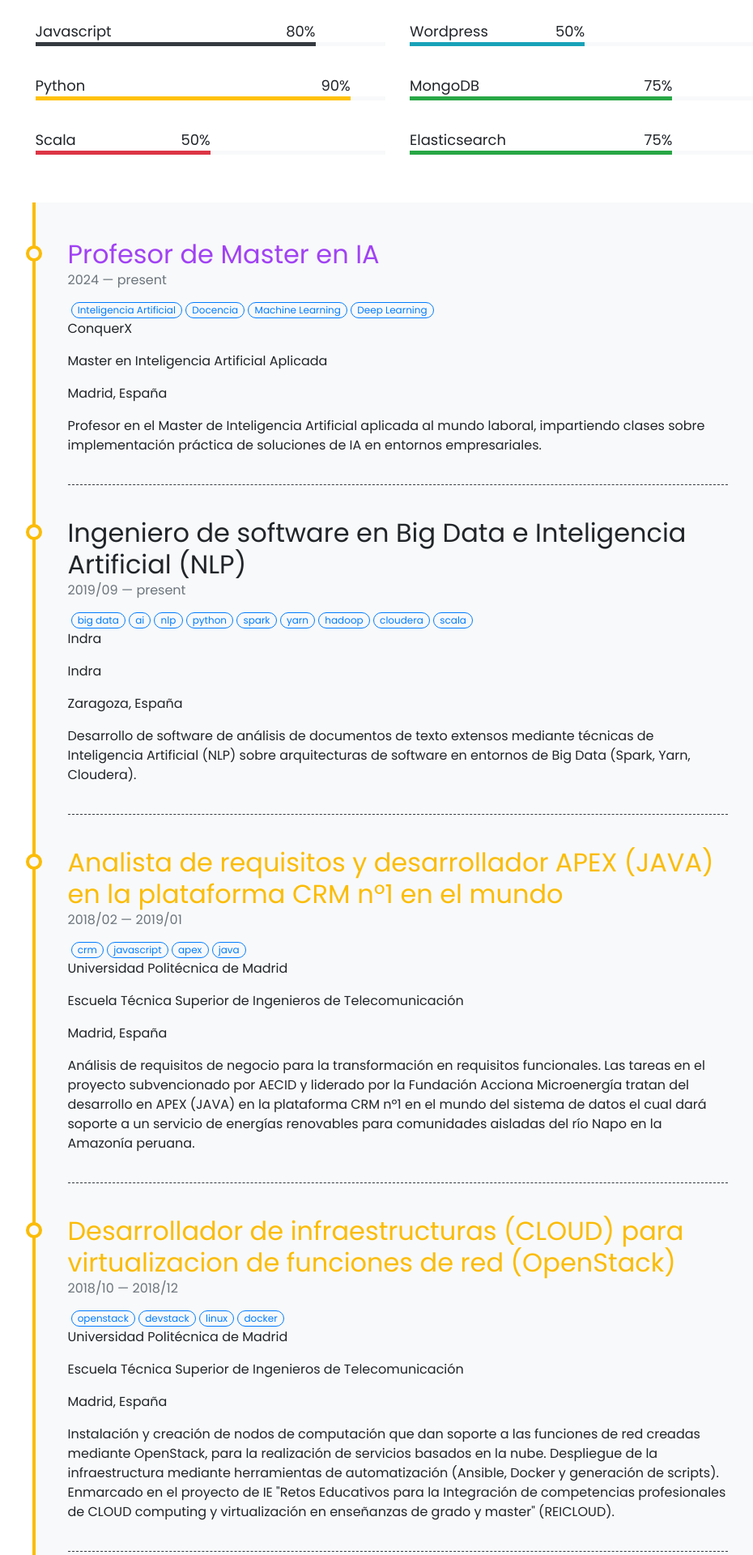
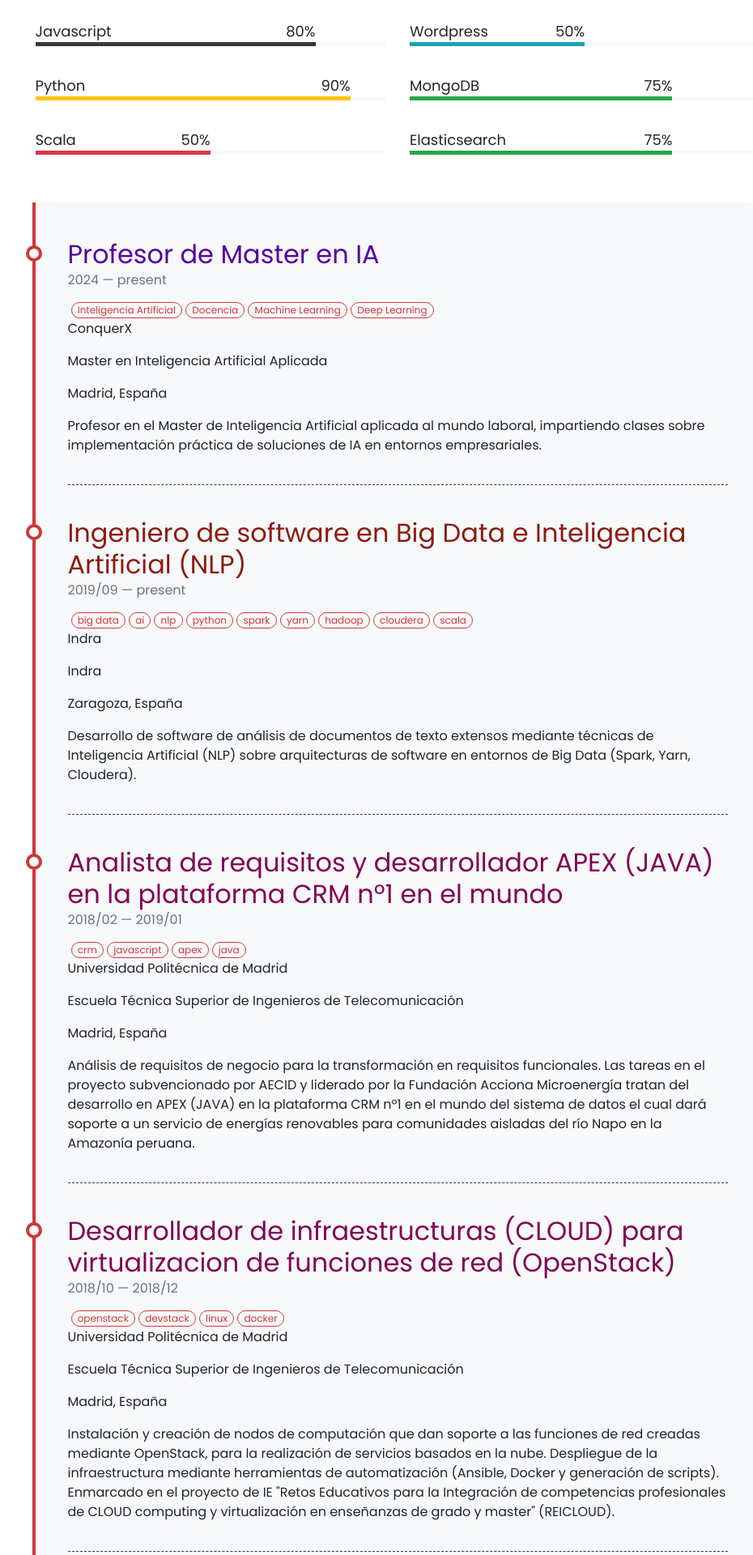
Before and after one commit to vquilon/vquilon.github.io, a Jekyll site: the page built from pages/about.md, in a window 1280 px wide. Shown: the part 443-2363 px from the top of the page at 81% size, without its empty margins (149-1079 px from the left). Built offline with Jekyll 4.4.1, drawn with Linux system fonts in a browser that asks for light colours; nearby versions of some CDN libraries; emoji names are drawn with the system emoji font.

Commit message:
Corrige la clase de título en la línea de trabajo y actualiza los colores de fondo y borde en el CSS para mejorar la consistencia visual de la línea de tiempo.

```diff
--- a/_includes/about/timeline.html
+++ b/_includes/about/timeline.html
@@ -31,7 +31,7 @@
           {%- assign tags = item.tags | split: ',' -%}
           <div class="timeline-item timeline-{{ item.kind }}">
             <div class="content">
-              <h2 class="kind-{{ item.kind }}">{{ item.title }}</h2>
+              <h2 class="type-{{ item.type }}">{{ item.title }}</h2>
               <h6 class="date">{{ item.from }} — {{ item.to }}</h6>
               {%- for tag in tags -%}
                 <span class="badge badge-pill text-primary border border-primary ml-1">{{ tag }}</span>
--- a/assets/css/timeline.css
+++ b/assets/css/timeline.css
@@ -9,30 +9,37 @@
 
 /* Timeline de Trabajo */
 .timeline-body.work:after {
-  background-color: #fbbc05; /* Amarillo para trabajo */
+  background-color: #cf3838; /* Amarillo para trabajo */
 }
 .timeline-body.work .timeline-item:after {
-  border: 4px solid #fbbc05;
+  border: 4px solid #cf3838;
+}
+
+.timeline-body.work .text-primary {
+    color: #cf3838 !important;
+}
+.timeline-body.work .border-primary {
+    border-color: #cf3838 !important;
 }
 
 /* Tipos de Educación */
 .type-bachelor {
-  color: #34a853; /* Verde para Bachelor */
+  color: #046d20; /* Verde para Bachelor */
 }
 
 .type-master {
-  color: #4285f4; /* Azul para Master */
+  color: #083f99; /* Azul para Master */
 }
 
 /* Tipos de Trabajo */
-.type-fulltime {
-  color: #ea4335; /* Rojo para Full-time */
+.type-full-time {
+  color: #8c1b12; /* Rojo para Full-time */
 }
 
 .type-intern {
-  color: #fbbc05; /* Amarillo para Intern */
+  color: #810455; /* Amarillo para Intern */
 }
 
 .type-freelance {
-  color: #a142f4; /* Morado para Freelance */
+  color: #55019f; /* Morado para Freelance */
 }
```
